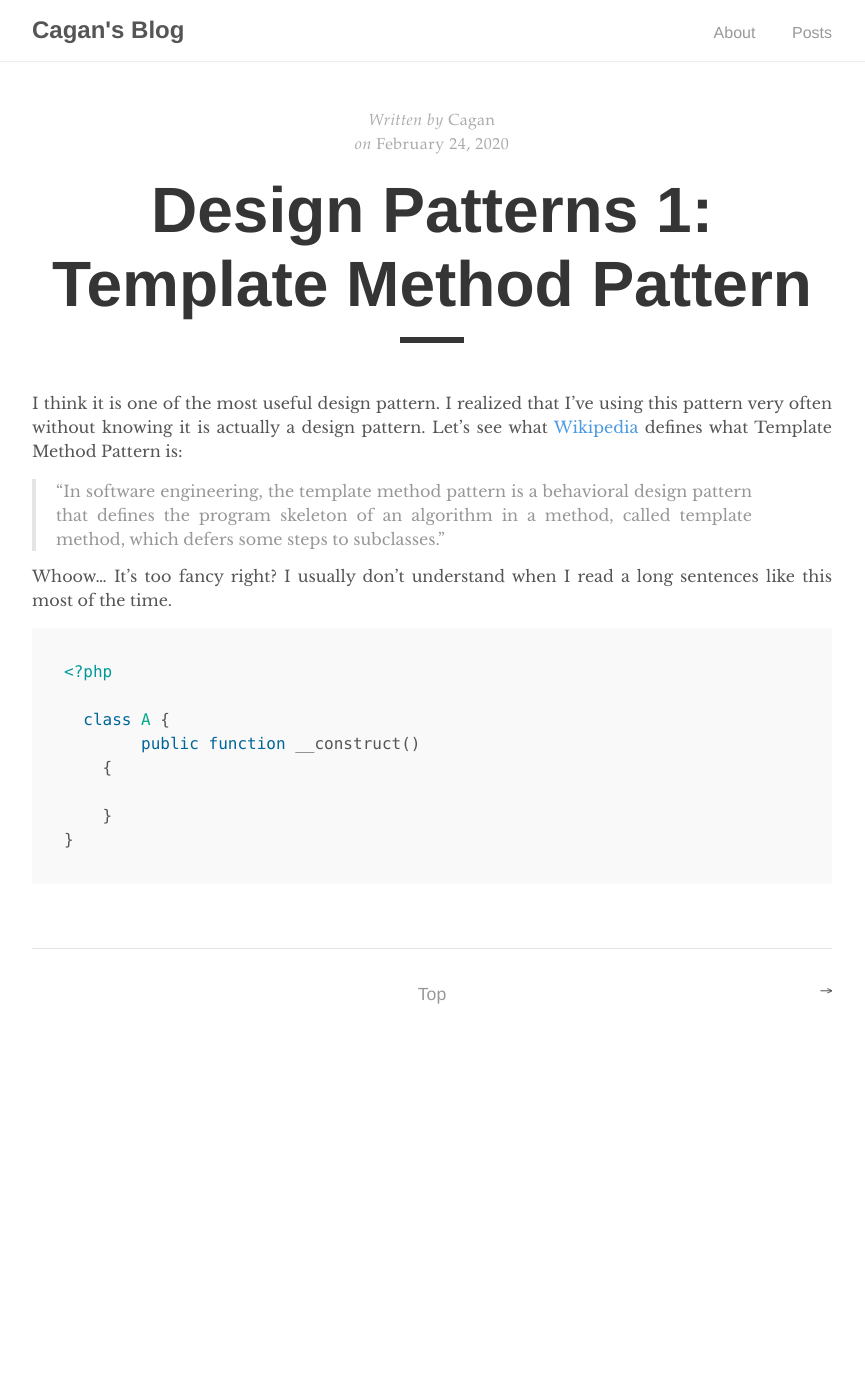
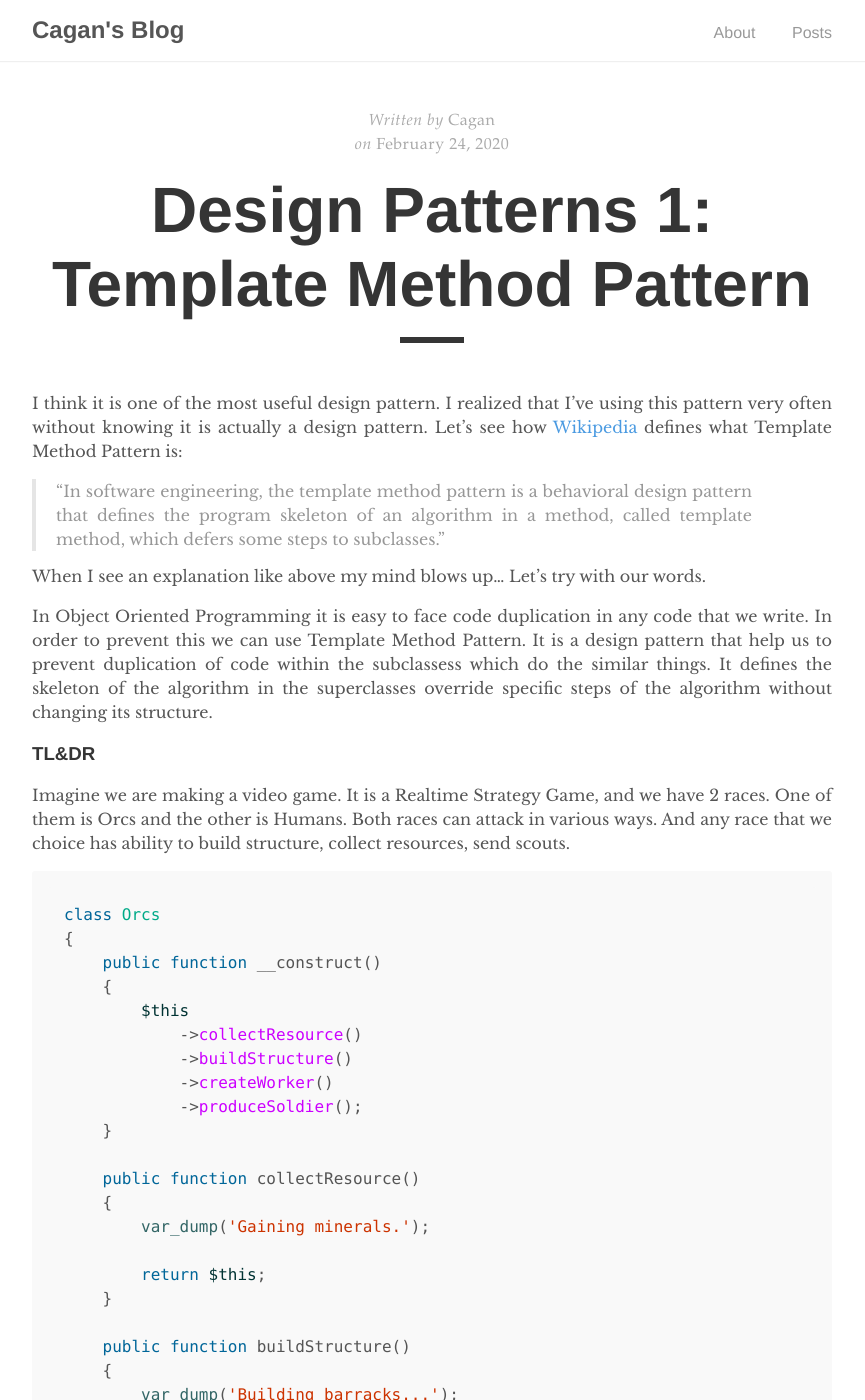
Before and after one commit to cagan/cagan.github.io, a Jekyll site: the page built from _posts/2020-02-24-template-method-pattern.md, in a window 1280 px wide and 1400 px high. Shown: the whole window, without its empty margins (208-1073 px from the left). Built offline with Jekyll 4.4.1, drawn with Linux system fonts in a browser that asks for light colours; some of the changed text lies outside the part shown.

Commit message:
2020-02-24 What is template method pattern code update

````diff
--- a/_posts/2020-02-24-template-method-pattern.md
+++ b/_posts/2020-02-24-template-method-pattern.md
@@ -6,19 +6,62 @@ comments: false
 
 ---
 
-I think it is one of the most useful design pattern. I realized that I've using this pattern very often without knowing it is actually a design pattern. Let's see what [Wikipedia](https://www.wikiwand.com/en/Template_method_pattern) defines what Template Method Pattern is:
+I think it is one of the most useful design pattern. I realized that I've using this pattern very often without knowing it is actually a design pattern. Let's see how [Wikipedia](https://www.wikiwand.com/en/Template_method_pattern) defines what Template Method Pattern is:
 
 > "In software engineering, the template method pattern is a behavioral design pattern that defines the program skeleton of an algorithm in a method, called template method, which defers some steps to subclasses."
 
-Whoow... It's too fancy right? I usually don't understand when I read a long sentences like this most of the time.
+When I see an explanation like above my mind blows up... Let's try with our words.
+
+In Object Oriented Programming it is easy to face code duplication in any code that we write. In order to prevent this we can use Template Method Pattern. It is a design pattern that help us to prevent duplication of code within the subclassess which do the similar things. It defines the skeleton of the algorithm in the superclasses override specific steps of the algorithm without changing its structure.
+
+### TL&DR
+
+Imagine we are making a video game. It is a Realtime Strategy Game, and we have 2 races. One of them is Orcs and the other is Humans. Both races can attack in various ways. And any race that we choice has ability to build structure, collect resources, send scouts.
 
 ```php
-<?php
+class Orcs
+{
+    public function __construct()
+    {
+        $this
+            ->collectResource()
+            ->buildStructure()
+            ->createWorker()
+            ->produceSoldier();
+    }
 
-  class A {
-  	public function __construct()
+    public function collectResource()
     {
+        var_dump('Gaining minerals.');
 
+        return $this;
+    }
+
+    public function buildStructure()
+    {
+        var_dump('Building barracks...');
+
+        return $this;
+    }
+
+    public function createWorker()
+    {
+        var_dump('Populating workers to collect more mineral.');
+
+        return $this;
+    }
+
+    public function produceSoldier()
+    {
+        var_dump('New orc soldier being ready. Ready to fight!');
+
+        return $this;
     }
 }
 ```
+
+
+
+However some of the things are not identical exactly. One of the race uses horses and the other one is uses jackals as a mount.
+
+So lets show this scenario using some PHP codes.
````
